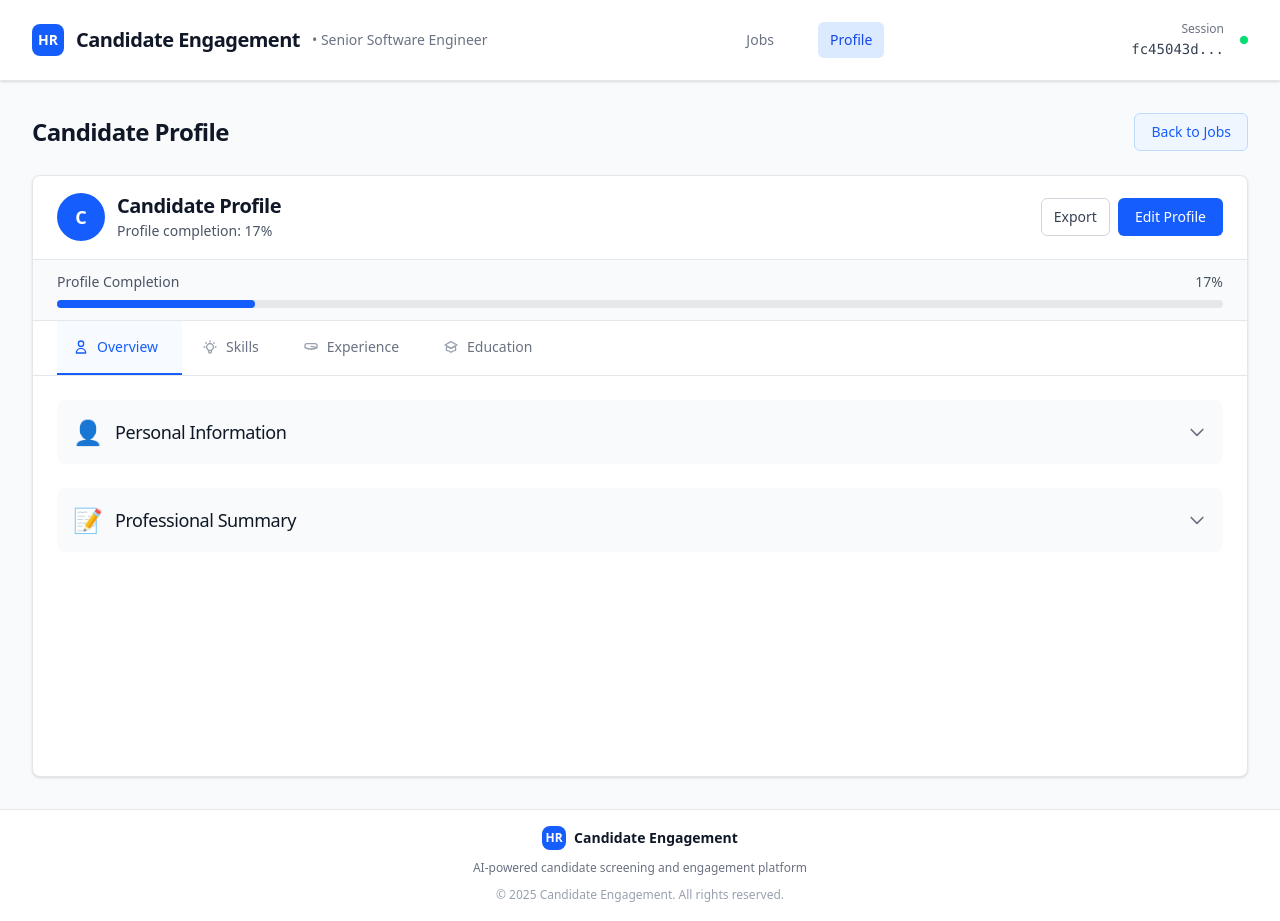
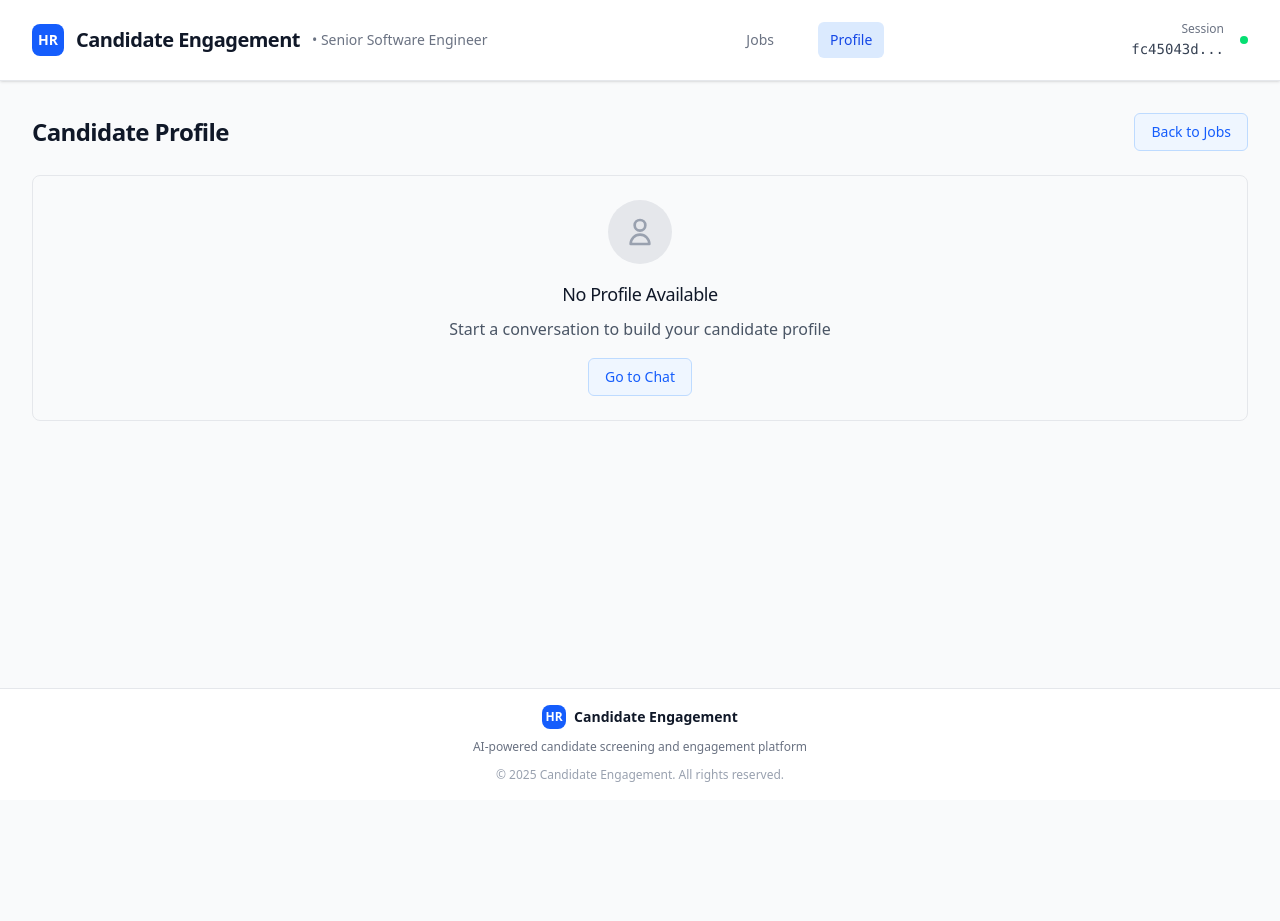
Before and after one commit to dchobarkar/candidate-engagement-chatbot, a Next.js app: page /profile in a window 1280 px wide. After the commit the page ends 800 px from the top, so only its background shows below. Built offline with nearby package versions, Linux system fonts and the light colour scheme.

Commit message:
feat: add a dummy profile

```diff
--- a/app/components/CandidateProfile.tsx
+++ b/app/components/CandidateProfile.tsx
@@ -1,6 +1,7 @@
 "use client";
 
 import React, { useState, useEffect, useCallback, memo } from "react";
+import Link from "next/link";
 import { format } from "date-fns";
 
 import { useCandidate } from "../lib/hooks";
@@ -31,8 +32,9 @@ export const CanProf = memo(
     );
 
     // Custom hooks
-    const { candidateProfile } = useCandidate();
+    const { candidateProfile, updateProfile } = useCandidate();
     const isLoading = useChatStore((state) => state.isLoading);
+    const currentSession = useChatStore((state) => state.currentSession);
 
     // Local error state (can be extended to use store error)
     const [error] = useState<string | null>(null);
@@ -56,12 +58,15 @@ export const CanProf = memo(
       []
     );
 
-    // Initialize edit form when profile changes
+    // Initialize edit form when profile changes or session loads
     useEffect(() => {
-      if (candidateProfile) {
+      // Prioritize store profile (for profile page), then session profile
+      if (candidateProfile && (candidateProfile.name || candidateProfile.email)) {
         setEditForm(candidateProfile);
+      } else if (currentSession?.candidateProfile) {
+        setEditForm(currentSession.candidateProfile);
       }
-    }, [candidateProfile]);
+    }, [candidateProfile, currentSession]);
 
     // Handle form field changes
     const handleFieldChange = (
@@ -120,9 +125,12 @@ export const CanProf = memo(
           return;
         }
 
+        // Update profile in store
+        updateProfile(editForm);
+
+        // Call optional callback
         if (onProfileUpdate) {
           onProfileUpdate(editForm);
-        } else {
         }
 
         setIsEditing(false);
@@ -134,7 +142,8 @@ export const CanProf = memo(
 
     // Cancel editing
     const handleCancel = () => {
-      setEditForm(candidateProfile || {});
+      const profile = currentSession?.candidateProfile || candidateProfile;
+      setEditForm(profile || {});
       setIsEditing(false);
     };
 
@@ -174,9 +183,22 @@ export const CanProf = memo(
       return "text-gray-600 bg-gray-100";
     };
 
+    // Use store profile first (for profile page), then session profile as fallback
+    // This ensures the profile page always shows the store profile
+    const displayProfile = candidateProfile || currentSession?.candidateProfile;
+
+    // Debug logging
+    useEffect(() => {
+      console.log("CandidateProfile - displayProfile:", displayProfile);
+      console.log("CandidateProfile - candidateProfile:", candidateProfile);
+      console.log("CandidateProfile - currentSession?.candidateProfile:", currentSession?.candidateProfile);
+      console.log("CandidateProfile - has name:", displayProfile?.name);
+      console.log("CandidateProfile - has email:", displayProfile?.email);
+    }, [displayProfile, candidateProfile, currentSession]);
+
     // Calculate overall profile completion
     const calculateCompletion = () => {
-      if (!candidateProfile) return 0;
+      if (!displayProfile) return 0;
 
       const fields = [
         "name",
@@ -187,7 +209,7 @@ export const CanProf = memo(
         "education",
       ];
       const completedFields = fields.filter((field) => {
-        const value = candidateProfile[field as keyof CandidateProfile];
+        const value = displayProfile[field as keyof CandidateProfile];
         return (
           value && (Array.isArray(value) ? value.length > 0 : Boolean(value))
         );
@@ -238,7 +260,7 @@ export const CanProf = memo(
       );
     }
 
-    if (!candidateProfile) {
+    if (!displayProfile || (!displayProfile.name && !displayProfile.email)) {
       return (
         <div
           className={`bg-gray-50 border border-gray-200 rounded-lg p-6 text-center ${className}`}
@@ -261,9 +283,15 @@ export const CanProf = memo(
           <h3 className="text-lg font-medium text-gray-900 mb-2">
             No Profile Available
           </h3>
-          <p className="text-gray-600">
+          <p className="text-gray-600 mb-4">
             Start a conversation to build your candidate profile
           </p>
+          <Link
+            href="/chat"
+            className="inline-flex items-center px-4 py-2 text-sm font-medium text-blue-600 bg-blue-50 border border-blue-200 rounded-md hover:bg-blue-100 transition-colors"
+          >
+            Go to Chat
+          </Link>
         </div>
       );
     }
@@ -278,12 +306,12 @@ export const CanProf = memo(
             <div className="flex items-center space-x-2 sm:space-x-3 min-w-0 flex-1">
               <div className="w-10 h-10 sm:w-12 sm:h-12 bg-blue-600 rounded-full flex items-center justify-center flex-shrink-0">
                 <span className="text-white font-semibold text-base sm:text-lg">
-                  {candidateProfile.name?.charAt(0) || "C"}
+                  {displayProfile.name?.charAt(0) || "C"}
                 </span>
               </div>
               <div className="min-w-0 flex-1">
                 <h2 className="text-lg sm:text-xl font-semibold text-gray-900 truncate">
-                  {candidateProfile.name || "Candidate Profile"}
+                  {displayProfile.name || "Candidate Profile"}
                 </h2>
                 <p className="text-xs sm:text-sm text-gray-600">
                   Profile completion: {calculateCompletion()}%
@@ -294,7 +322,7 @@ export const CanProf = memo(
             <div className="flex items-center space-x-2 flex-shrink-0">
               {onExport && (
                 <button
-                  onClick={() => onExport(candidateProfile)}
+                  onClick={() => onExport(displayProfile)}
                   className="px-3 py-2 text-xs sm:text-sm font-medium text-gray-700 bg-white border border-gray-300 rounded-md hover:bg-gray-50 focus:outline-none focus:ring-2 focus:ring-offset-2 focus:ring-blue-500 transition-colors"
                 >
                   <span className="hidden sm:inline">Export</span>
@@ -471,7 +499,7 @@ export const CanProf = memo(
           {activeTab === "overview" && (
             <div className="animate-fade-in">
               <OverviewTab
-                profile={candidateProfile}
+                profile={displayProfile}
                 isEditing={isEditing}
                 editForm={editForm}
                 onFieldChange={handleFieldChange}
@@ -485,7 +513,7 @@ export const CanProf = memo(
           {activeTab === "skills" && (
             <div className="animate-fade-in">
               <SkillsTab
-                profile={candidateProfile}
+                profile={displayProfile}
                 isEditing={isEditing}
                 editForm={editForm}
                 onFieldChange={handleFieldChange}
@@ -501,7 +529,7 @@ export const CanProf = memo(
           {activeTab === "experience" && (
             <div className="animate-fade-in">
               <ExperienceTab
-                profile={candidateProfile}
+                profile={displayProfile}
                 isEditing={isEditing}
                 editForm={editForm}
                 onFieldChange={handleFieldChange}
@@ -514,7 +542,7 @@ export const CanProf = memo(
           {activeTab === "education" && (
             <div className="animate-fade-in">
               <EducationTab
-                profile={candidateProfile}
+                profile={displayProfile}
                 isEditing={isEditing}
                 editForm={editForm}
                 onFieldChange={handleFieldChange}
--- /dev/null
+++ b/app/data/profiles.ts
@@ -0,0 +1,75 @@
+import { CandidateProfile, SkillLevel } from "../lib/types";
+
+// Default static profile for demonstration
+export const defaultProfile: CandidateProfile = {
+  id: "profile-default-001",
+  name: "John Doe",
+  email: "john.doe@example.com",
+  phone: "+1-555-0100",
+  experience: {
+    years: 5,
+    months: 3,
+    description: "Full-stack software development with expertise in modern web technologies",
+    length: 5,
+  },
+  skills: [
+    { name: "JavaScript", level: SkillLevel.ADVANCED, confidence: 0.9 },
+    { name: "TypeScript", level: SkillLevel.ADVANCED, confidence: 0.85 },
+    { name: "React", level: SkillLevel.EXPERT, confidence: 0.95 },
+    { name: "Node.js", level: SkillLevel.ADVANCED, confidence: 0.88 },
+    { name: "Python", level: SkillLevel.INTERMEDIATE, confidence: 0.75 },
+    { name: "AWS", level: SkillLevel.INTERMEDIATE, confidence: 0.7 },
+    { name: "PostgreSQL", level: SkillLevel.ADVANCED, confidence: 0.82 },
+    { name: "Docker", level: SkillLevel.INTERMEDIATE, confidence: 0.68 },
+    { name: "Git", level: SkillLevel.ADVANCED, confidence: 0.9 },
+  ],
+  education: [
+    {
+      degree: "Bachelor of Science in Computer Science",
+      institution: "University of California, Berkeley",
+      graduationYear: 2019,
+      gpa: 3.7,
+      startDate: "2015-09-01",
+      endDate: "2019-05-15",
+      description: "Focused on software engineering and distributed systems",
+    },
+  ],
+  interests: [
+    "Open Source Contributions",
+    "Tech Meetups",
+    "Machine Learning",
+    "System Design",
+    "Mentoring Junior Developers",
+  ],
+  availability: {
+    startDate: new Date("2024-03-01"),
+    noticePeriod: 30,
+    preferredSchedule: "Full-time",
+  },
+  salary: {
+    expected: 130000,
+    currency: "USD",
+    negotiable: true,
+  },
+  salaryExpectation: "130000 USD",
+  location: {
+    current: "San Francisco, CA",
+    willingToRelocate: false,
+    preferredLocations: ["San Francisco", "Remote", "Oakland"],
+  },
+  confidence: 0.85,
+  lastUpdated: new Date(),
+  metadata: {
+    source: "static",
+    initialized: true,
+  },
+};
+
+// Helper function to get the default profile
+export const getDefaultProfile = (): CandidateProfile => {
+  return {
+    ...defaultProfile,
+    id: `profile-${Date.now()}`,
+    lastUpdated: new Date(),
+  };
+};
--- a/app/lib/store.ts
+++ b/app/lib/store.ts
@@ -105,20 +105,30 @@ export const useChatStore = create<ChatStore>()(
 
       // Profile Management
       updateProfile: (profile: Partial<CandidateProfile>) => {
-        set((state) => ({
-          candidateProfile: {
+        set((state) => {
+          // If profile has an id, treat it as a full profile replacement
+          const isFullProfile = (profile as CandidateProfile).id !== undefined;
+
+          return {
+            candidateProfile: isFullProfile
+              ? (profile as CandidateProfile)
+              : {
                   ...state.candidateProfile,
                   ...profile,
                   lastUpdated: new Date(),
                 },
-        }));
+          };
+        });
 
         // Update session with new profile
         const currentSession = get().currentSession;
         if (currentSession) {
+          const isFullProfile = (profile as CandidateProfile).id !== undefined;
           const updatedSession = {
             ...currentSession,
-            candidateProfile: {
+            candidateProfile: isFullProfile
+              ? (profile as CandidateProfile)
+              : {
                   ...currentSession.candidateProfile,
                   ...profile,
                   lastUpdated: new Date(),
--- a/app/profile/page.tsx
+++ b/app/profile/page.tsx
@@ -1,9 +1,11 @@
 "use client";
 
-import React, { Suspense, lazy } from "react";
+import React, { Suspense, lazy, useEffect, useState } from "react";
 import Link from "next/link";
 
 import { LoadingSpinner } from "../components/LoadingSpinner";
+import { useCandidate } from "../lib/hooks";
+import { getDefaultProfile } from "../data/profiles";
 
 const CandidateProfile = lazy(() =>
   import("../components/CandidateProfile").then((module) => ({
@@ -12,6 +14,29 @@ const CandidateProfile = lazy(() =>
 );
 
 const Page = () => {
+  const { candidateProfile, updateProfile } = useCandidate();
+  const [isInitialized, setIsInitialized] = useState(false);
+
+  // Initialize profile with static data when page loads
+  useEffect(() => {
+    // Always initialize with static data on profile page
+    // This ensures the profile page always has data to display
+    if (!isInitialized) {
+      const defaultProfile = getDefaultProfile();
+      console.log("Initializing profile with static data:", defaultProfile);
+      updateProfile(defaultProfile);
+      setIsInitialized(true);
+    }
+    // eslint-disable-next-line react-hooks/exhaustive-deps
+  }, []); // Only run once on mount
+
+  // Debug: Log when profile changes
+  useEffect(() => {
+    console.log("Profile page - candidateProfile:", candidateProfile);
+    console.log("Profile page - has name:", candidateProfile?.name);
+    console.log("Profile page - has email:", candidateProfile?.email);
+  }, [candidateProfile]);
+
   // Loading fallback component
   const LoadingFallback = () => (
     <div className="flex items-center justify-center p-8">
```
Lines whose indentation alone changed are shown as unchanged.
